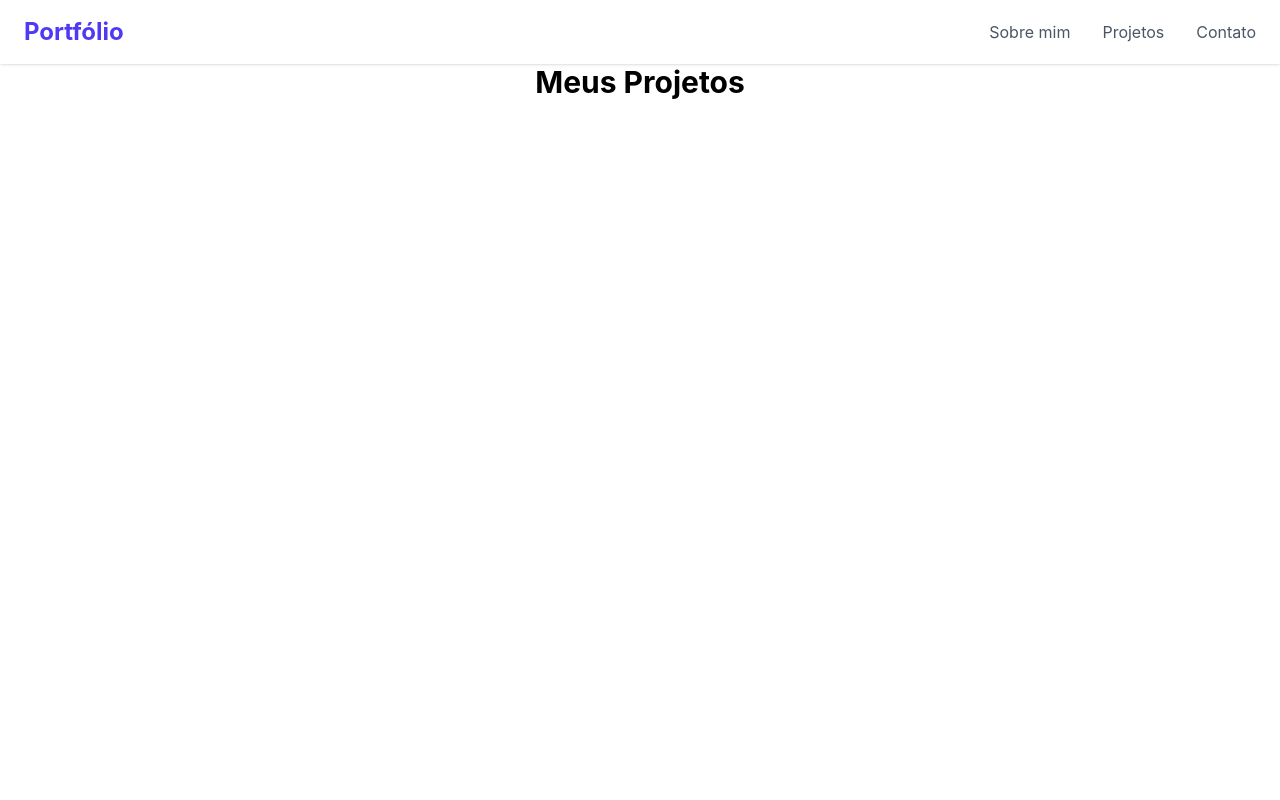
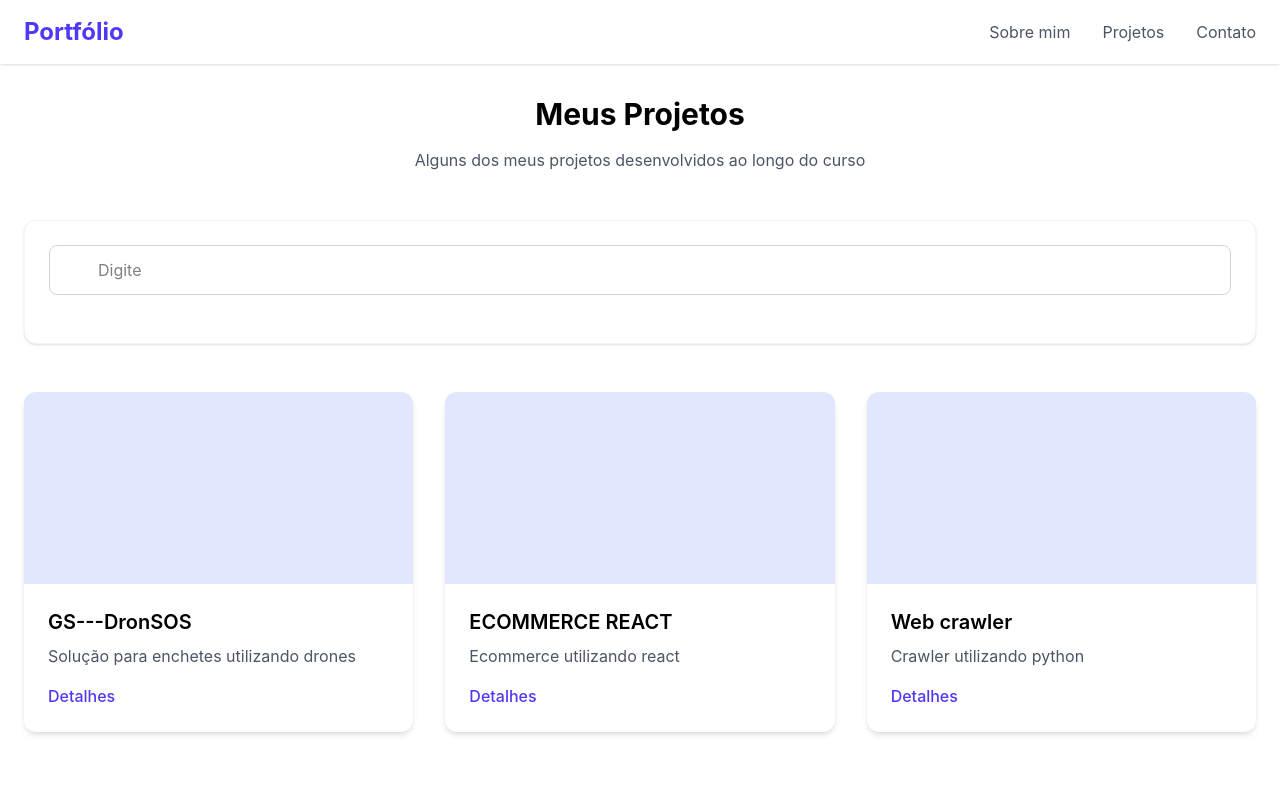
Before and after one commit to MathBra17/Portifolio-cp6, a React (Vite) app: page /projeto in a window 1280 px wide. Shown: the top 800 px of the page. Built offline with nearby package versions, Linux system fonts and the light colour scheme.

Commit message:
criando page projetos

```diff
--- a/src/Pages/Projetos.jsx
+++ b/src/Pages/Projetos.jsx
@@ -1,14 +1,102 @@
+import { useState } from "react";
 import Footer from "../Components/Footer";
 import Navbar from "../Components/Navbar";
 function Projetos() {
+  const projeto = [
+    {
+      titulo: "GS---DronSOS",
+      info: "Solução para enchetes utilizando drones",
+      link: "https://github.com/MathBra17/GS---DronSOS",
+    },
+    {
+      titulo: "ECOMMERCE REACT",
+      info: "Ecommerce utilizando react",
+      link: "https://github.com/MathBra17/",
+    },
+    {
+      titulo: "Web crawler",
+      info: "Crawler utilizando python",
+      link: "https://github.com/MathBra17/",
+    },
+  ];
+  const [prjt, setPrjt] = useState(projeto);
+
+  const onFindProject = (text) => {
+    // Filtra os projetos conforme o usuário digita
+    const filteredProjects = projeto.filter((p) =>
+      `${p.titulo.toLowerCase()} ${p.info.toLowerCase()}`.includes(text.toLowerCase())
+    );
+    setPrjt(filteredProjects)
+  };
   return (
     <>
       <Navbar />
-      <section id="projects" className="page min-h-screen py-16 bg-white">
+      <section className="min-h-screen py-16 bg-white pt-24">
         <div className="container mx-auto px-6">
-          <h2 className="text-3xl font-bold text-center mb-12 section-title">
-            Meus Projetos
-          </h2>
+          <h2 className="text-3xl font-bold text-center mb-4">Meus Projetos</h2>
+          <p className="text-gray-600 text-center mb-12 max-w-2xl mx-auto">
+            Alguns dos meus projetos desenvolvidos ao longo do curso
+          </p>
+
+          <div className="bg-white rounded-xl shadow-sm border border-gray-100 p-6 mb-12">
+            <div className="flex flex-col md:flex-row gap-4 mb-6">
+              <div className="flex-1 relative">
+                <div className="relative">
+                  <input
+                    type="text"
+                    id="search-input"
+                    placeholder="Digite"
+                    className="w-full px-4 py-3 pl-12 border border-gray-300 rounded-lg focus:outline-none focus:ring-2 focus:ring-indigo-500 focus:border-transparent"
+                    onChange={(e) => onFindProject(e.target.value)}
+                  />
+                  <div className="absolute left-4 top-1/2 transform -translate-y-1/2 text-gray-400">
+                    <i className="fas fa-search"></i>
+                  </div>
+                  <button
+                    id="clear-search"
+                    className="absolute right-4 top-1/2 transform -translate-y-1/2 text-gray-400 hover:text-gray-600 hidden"
+                  >
+                    <i className="fas fa-times"></i>
+                  </button>
+                </div>
+              </div>
+            </div>
+          </div>
+
+          <div
+            id="projects-grid"
+            className="grid grid-cols-1 md:grid-cols-2 lg:grid-cols-3 gap-8"
+          >
+            {prjt.length > 0 ? (
+              prjt.map((p) => (
+                <div
+                  className="project-card bg-white rounded-xl shadow-md overflow-hidden fade-in"
+                  data-tech="React,Node.js,MongoDB"
+                  data-type="fullstack"
+                  data-title="E-commerce React"
+                  data-description="Plataforma de e-commerce desenvolvida com React, Node.js e MongoDB."
+                >
+                  <div className="h-48 bg-indigo-100 flex items-center justify-center">
+                    <i className="fas fa-shopping-cart text-6xl text-indigo-600"></i>
+                  </div>
+                  <div className="p-6">
+                    <h3 className="text-xl font-semibold mb-2">{p.titulo}</h3>
+                    <p className="text-gray-600 mb-4">{p.info}</p>
+                    <div className="flex space-x-3">
+                      <a
+                        href={p.link}
+                        className="text-indigo-600 hover:text-indigo-800 font-medium"
+                      >
+                        Detalhes
+                      </a>
+                    </div>
+                  </div>
+                </div>
+              ))
+            ) : (
+              <></>
+            )}
+          </div>
         </div>
       </section>
       <Footer />
```
